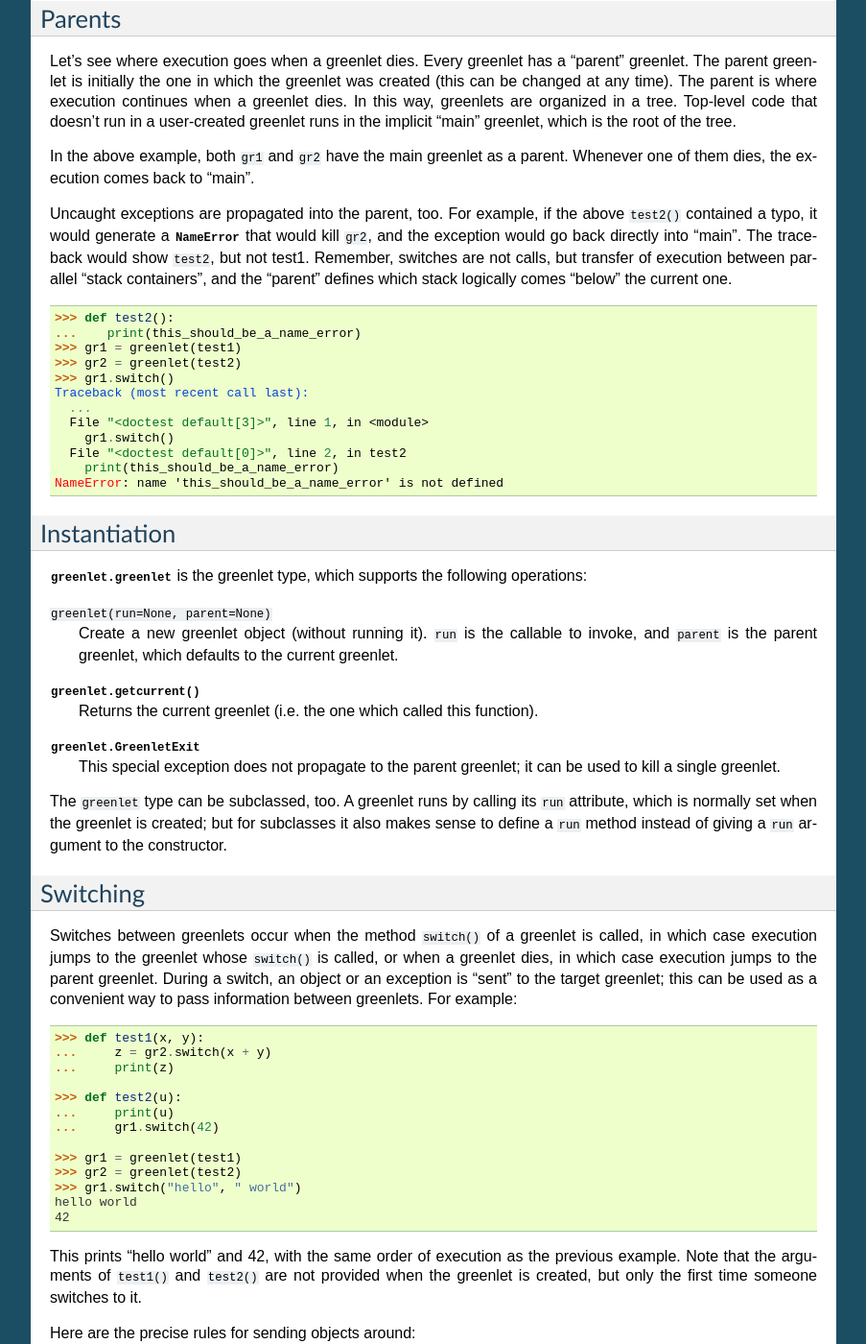
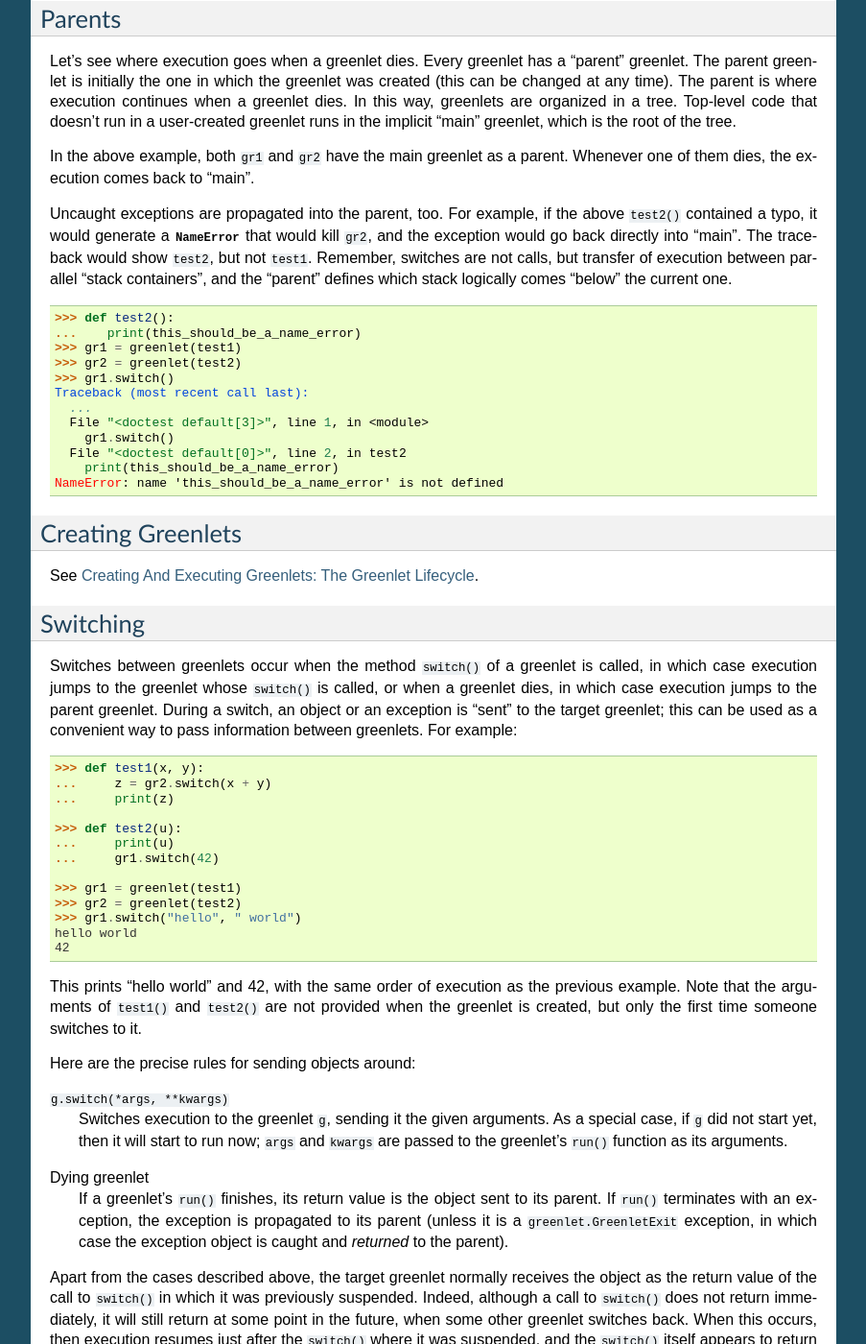
Before and after one commit to python-greenlet/greenlet, a Sphinx documentation site: the page built from docs/greenlet.rst, in a window 1280 px wide and 1400 px high, scrolled down 832 px. Shown: the whole window at 96% size, without its empty margins (198-1101 px from the left). Built offline with Sphinx 7.4.7, drawn with Linux system fonts in a browser that asks for light colours; some of the changed text lies outside the part shown.

Commit message:
More docs.

```diff
--- a/docs/conf.py
+++ b/docs/conf.py
@@ -252,6 +252,7 @@ texinfo_documents = [
 
 intersphinx_mapping = {
     'https://docs.python.org/': None,
+    'https://www.gevent.org/': None,
 }
 
 
--- a/docs/greenlet.rst
+++ b/docs/greenlet.rst
@@ -75,7 +77,7 @@ Whenever one of them dies, the execution comes back to "main".
 Uncaught exceptions are propagated into the parent, too. For example, if
 the above ``test2()`` contained a typo, it would generate a :exc:`NameError` that
 would kill ``gr2``, and the exception would go back directly into "main".
-The traceback would show ``test2``, but not test1. Remember, switches are not
+The traceback would show ``test2``, but not ``test1``. Remember, switches are not
 calls, but transfer of execution between parallel "stack containers", and
 the "parent" defines which stack logically comes "below" the current one.
 
@@ -94,29 +96,10 @@ the "parent" defines which stack logically comes "below" the current one.
         print(this_should_be_a_name_error)
     NameError: name 'this_should_be_a_name_error' is not defined
 
-Instantiation
-=============
+Creating Greenlets
+==================
 
-:class:`greenlet.greenlet` is the greenlet type, which supports the following
-operations:
-
-``greenlet(run=None, parent=None)``
-    Create a new greenlet object (without running it). ``run`` is the
-    callable to invoke, and ``parent`` is the parent greenlet, which
-    defaults to the current greenlet.
-
-:func:`greenlet.getcurrent`
-    Returns the current greenlet (i.e. the one which called this
-    function).
-
-:exc:`greenlet.GreenletExit`
-    This special exception does not propagate to the parent greenlet; it
-    can be used to kill a single greenlet.
-
-The ``greenlet`` type can be subclassed, too. A greenlet runs by calling
-its ``run`` attribute, which is normally set when the greenlet is
-created; but for subclasses it also makes sense to define a ``run`` method
-instead of giving a ``run`` argument to the constructor.
+See :doc:`creating_executing_greenlets`.
 
 .. _switching:
 
@@ -156,7 +139,8 @@ Here are the precise rules for sending objects around:
 ``g.switch(*args, **kwargs)``
     Switches execution to the greenlet ``g``, sending it the given
     arguments. As a special case, if ``g`` did not start yet, then it
-    will start to run now.
+    will start to run now; ``args`` and ``kwargs`` are passed to the
+    greenlet's ``run()`` function as its arguments.
 
 Dying greenlet
     If a greenlet's ``run()`` finishes, its return value is the object
@@ -176,7 +160,7 @@ was just sent. This means that ``x = g.switch(y)`` will send the object
 ``y`` to ``g``, and will later put the (unrelated) object that some
 (unrelated) greenlet passes back to us into ``x``.
 
-You can pass multiple or keyword arguments to ``switch()``. if the
+You can pass multiple or keyword arguments to ``switch()``. If the
 greenlet hasn't begun running, those are passed as function arguments
 to ``run`` as usual in Python. If the greenlet *was* running, multiple
 arguments will be a :class:`tuple`, and keyword arguments will be a
--- a/docs/index.rst
+++ b/docs/index.rst
@@ -4,7 +4,7 @@
 
 .. TODO: Refactor and share the opening paragraphs with README.rst
 .. TODO: Break into a few pieces: Introduction, tutorial, API
-   reference, etc.
+   reference, etc. https://documentation.divio.com/explanation/
 
 Contents
 ========
@@ -13,6 +13,7 @@ Contents
    :maxdepth: 1
 
    greenlet
+   creating_executing_greenlets
    contextvars
    tracing
    api
```
Also changed, not shown: other parts of docs/greenlet.rst (+8 -5 lines), docs/creating_executing_greenlets.rst (added, +169 -0 lines).
